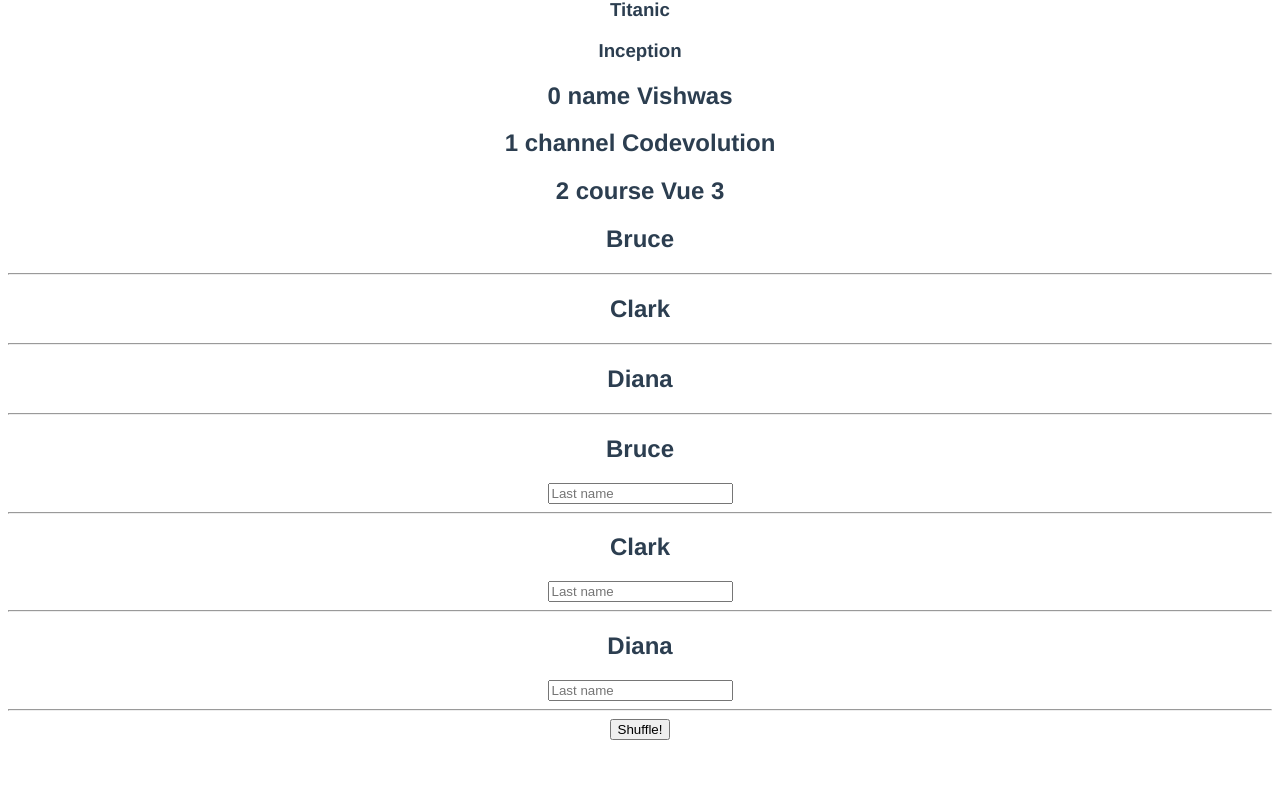
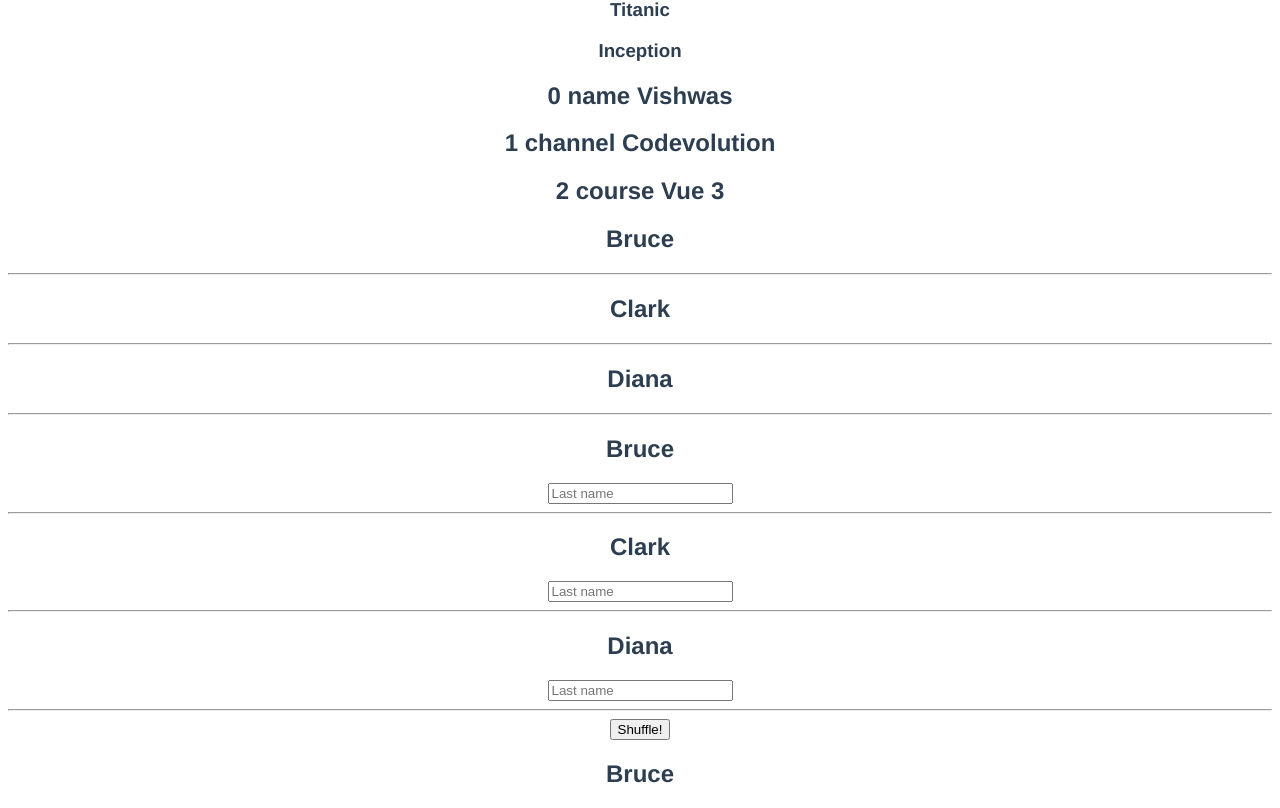
Before and after one commit to rclarian/Vue.js_3_A, a Vue app in the folder hello-world/: page / in a window 1280 px wide. Shown: the part 527-1335 px from the top of the page. Before the commit the page ends 1275 px from the top, so only its background shows below. Built offline with nearby package versions, Linux system fonts and the light colour scheme.

Commit message:
#15. Vue JS 3 Tutorial - 15 - Conditional List Rendering - (v-for, v-if directive combine)
#15. Vue JS 3 Tutorial - 15 - Conditional List Rendering - (v-for, v-if directive combine)

```diff
--- a/hello-world/src/App.vue
+++ b/hello-world/src/App.vue
@@ -15,8 +15,13 @@
       <h2>{{ name }}</h2>
       <input placeholder="Last name" />
       <hr />
-  </template>
-  <button @click="shuffle">Shuffle!</button>
+    </template>
+    <button @click="shuffle">Shuffle!</button>
+
+    <template v-for="name in names" :key="name">
+      <h2 v-if="name === 'Bruce'">{{ name }}</h2>
+    </template>
+
   </div>
 </template>
 
```
